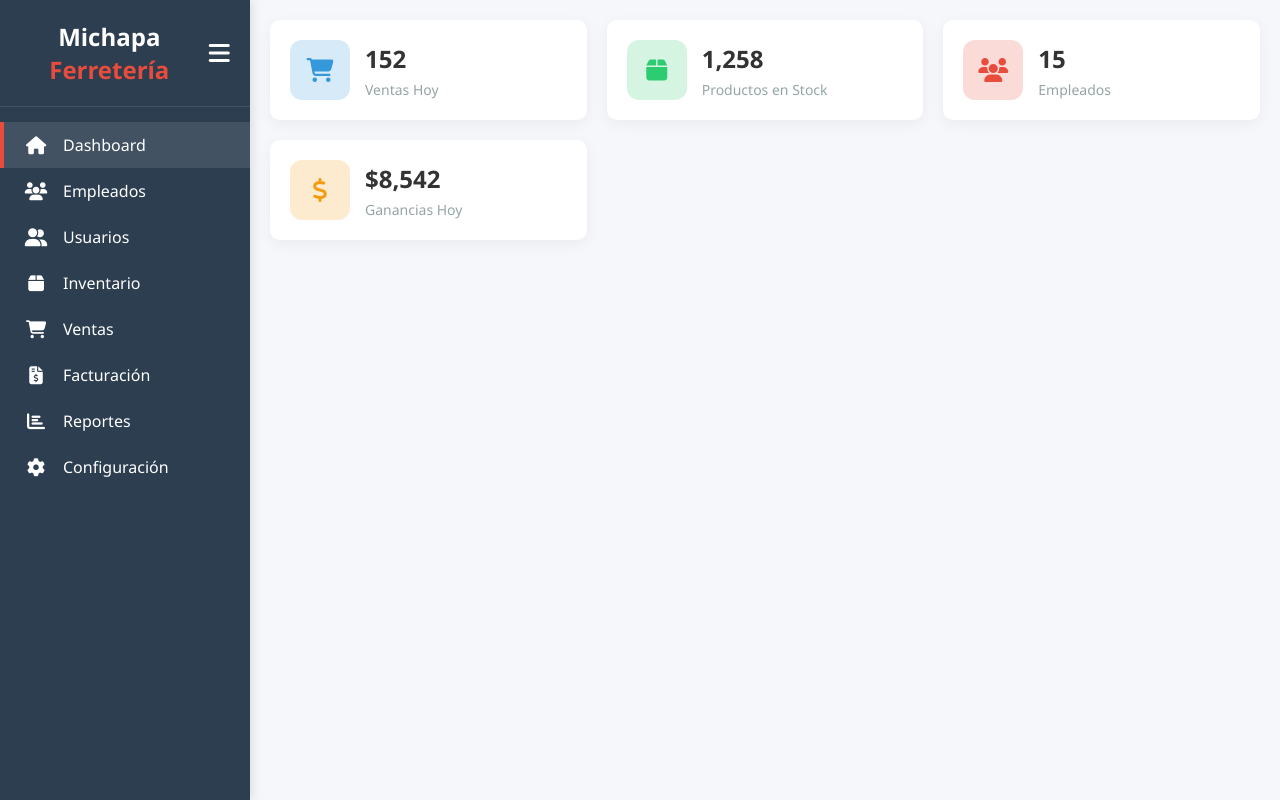
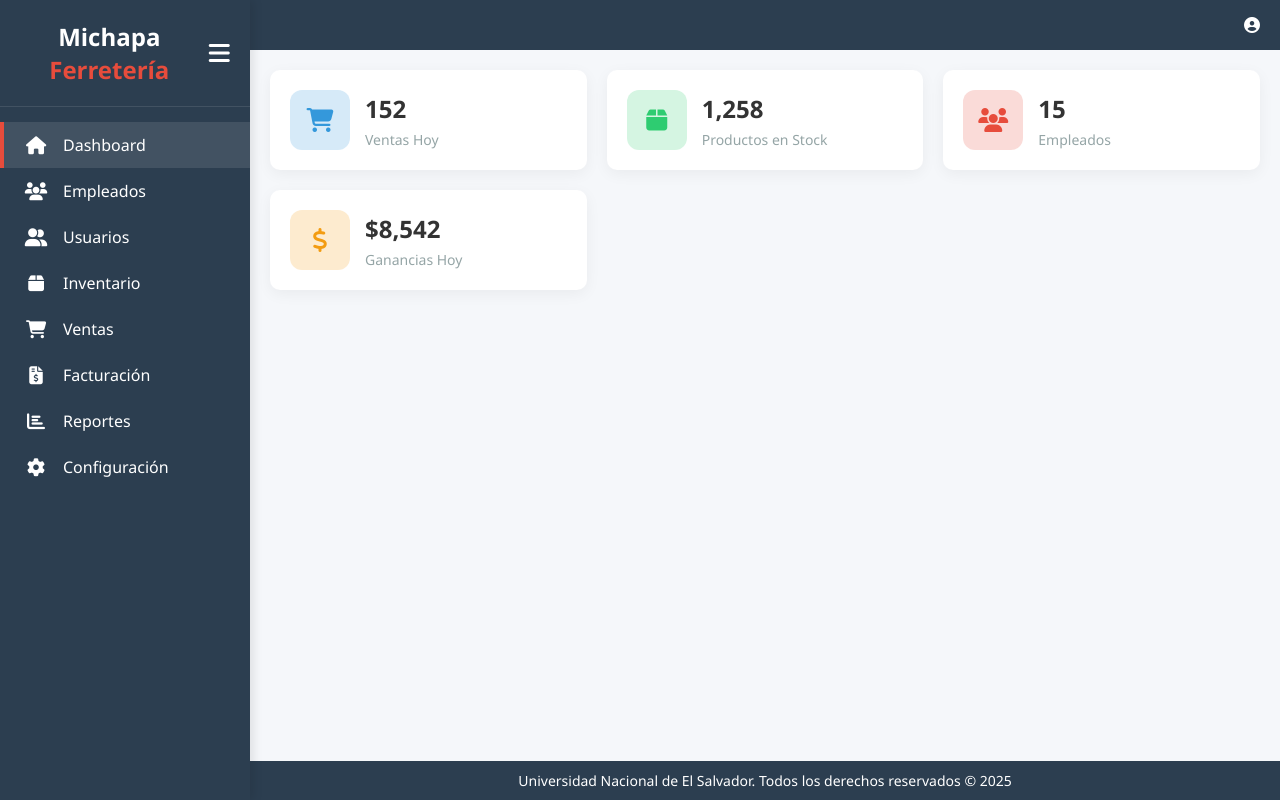
Before and after one commit to JasFerz001/FerreSys, a PHP site: page /modelos/login/Dashboard.html in a window 1280 px wide. Run offline with PHP 8.4, Linux system fonts and the light colour scheme.

Commit message:
Cambios en el Dashboard

```diff
--- a/css/menu.css
+++ b/css/menu.css
@@ -20,11 +20,19 @@
     font-family: 'Segoe UI', Tahoma, Geneva, Verdana, sans-serif;
 }
 
+/* Ajustes para que el iframe pueda ocupar todo el body */
+html,
+body {
+    height: 100%;
+    width: 100%;
+    margin: 0;
+    padding: 0;
+}
+
 body {
     background-color: #f5f7fa;
     color: var(--text);
     display: flex;
-    min-height: 100vh;
     transition: all 0.3s ease;
 }
 
@@ -147,11 +155,23 @@ body {
     cursor: pointer;
 }
 
+.sidebar.collapsed .menu-item a {
+    opacity: 0;
+    width: 0;
+    height: 0;
+    overflow: hidden;
+    display: inline-block;
+}
+
 /* Main Content */
 .main-content {
     flex: 1;
     margin-left: var(--sidebar-width);
-    padding: 20px;
+    padding-top: 50px;
+    /* espacio debajo del top-bar */
+    display: flex;
+    flex-direction: column;
+    height: 100vh;
     transition: all 0.3s ease;
 }
 
@@ -159,69 +179,33 @@ body {
     margin-left: var(--sidebar-collapsed-width);
 }
 
-/* Header */
-.header {
-    display: flex;
-    justify-content: space-between;
-    align-items: center;
-    padding: 15px 20px;
-    background: white;
-    border-radius: 8px;
-    box-shadow: 0 2px 10px rgba(0, 0, 0, 0.05);
-    margin-bottom: 20px;
+
+
+/* Iframe ocupa todo el espacio */
+#myFrame {
+    width: 100%;
+    height: 100%;
+    border: none;
+    display: none;
+    flex: 1;
 }
 
-.menu-toggle-mobile {
-    display: none;
-    background: var(--light);
-    border: none;
-    border-radius: 8px;
-    width: 40px;
-    height: 40px;
-    cursor: pointer;
-    align-items: center;
-    justify-content: center;
-    font-size: 18px;
-    color: var(--dark);
+/* Contenedor de cards para separar del top-bar y sidebar */
+.dashboard-cards-container {
+    padding-top: 20px;
+    /* espacio desde el top-bar */
+    padding-left: 20px;
+    /* espacio desde el sidebar */
+    padding-right: 20px;
+    /* margen derecho */
+    flex: 1;
 }
 
-.search-box {
-    display: flex;
-    align-items: center;
-    background: var(--light);
-    padding: 8px 15px;
-    border-radius: 20px;
-    width: 300px;
-}
-
-.search-box input {
-    border: none;
-    background: transparent;
-    outline: none;
-    width: 100%;
-    margin-left: 10px;
-}
-
-.user-profile {
-    display: flex;
-    align-items: center;
-}
-
-.user-profile img {
-    width: 40px;
-    height: 40px;
-    border-radius: 50%;
-    object-fit: cover;
-    margin-right: 10px;
-    border: 2px solid var(--accent);
-}
-
-/* Dashboard Cards */
+/* Grid de cards */
 .dashboard-cards {
     display: grid;
     grid-template-columns: repeat(auto-fit, minmax(280px, 1fr));
     gap: 20px;
-    margin-bottom: 30px;
 }
 
 .card {
@@ -282,11 +266,70 @@ body {
     font-size: 14px;
 }
 
-.sidebar.collapsed .menu-item a {
-    opacity: 0;
-    width: 0;
-    height: 0;
-    overflow: hidden;
-    display: inline-block;
-    /* mantener inline behavior */
+/* Footer */
+footer {
+    background-color: var(--primary);
+    color: white;
+    text-align: center;
+    padding: 10px 0;
+    font-size: 14px;
+    margin-top: auto;
 }
+
+/* Top bar fijo */
+.top-bar {
+    position: fixed;
+    top: 0;
+    left: var(--sidebar-width);
+    right: 0;
+    height: 50px;
+    background-color: var(--primary);
+    display: flex;
+    align-items: center;
+    justify-content: flex-end;
+    padding: 0 20px;
+    z-index: 999;
+    transition: all 0.3s ease;
+}
+
+/* Ajuste cuando el sidebar está colapsado */
+.main-content.expanded+.top-bar {
+    left: var(--sidebar-collapsed-width);
+}
+
+/* Dropdown usuario */
+.dropdown-top {
+    display: none;
+    position: absolute;
+    top: 50px;
+    right: 20px;
+    background-color: white;
+    color: var(--text);
+    border-radius: 5px;
+    box-shadow: 0 2px 10px rgba(0, 0, 0, 0.2);
+    min-width: 140px;
+    z-index: 100;
+}
+
+.dropdown-top a {
+    display: block;
+    padding: 10px;
+    text-decoration: none;
+    color: var(--text);
+}
+
+.dropdown-top a:hover {
+    background-color: var(--accent);
+    color: white;
+}
+
+/* Icono usuario superior derecho */
+#userTopIcon {
+    color: white;
+    cursor: pointer;
+    transition: color 0.2s ease;
+}
+
+#userTopIcon:hover {
+    color: var(--accent);
+}
--- a/modelos/login/Dashboard.html
+++ b/modelos/login/Dashboard.html
@@ -16,7 +16,6 @@
             <div class="logo-content">
                 <h2>Michapa <span>Ferretería</span></h2>
             </div>
-            <!-- Btn Ocultar Menu Lateral-->
             <button class="toggle-btn" id="toggle-sidebar">
                 <i class="fas fa-bars"></i>
             </button>
@@ -57,15 +56,21 @@
         </div>
     </div>
 
+    <!-- Barra superior tipo footer -->
+    <div class="top-bar">
+        <i class="fas fa-user-circle" id="userTopIcon"></i>
+        <div class="dropdown-top" id="dropdownTop">
+            <a href="../../logout.php">Cerrar Sesión</a>
+        </div>
+    </div>
+
     <!-- Main Content -->
     <div class="main-content">
+        <!-- Iframe oculto inicialmente -->
+        <iframe name="myFrame" id="myFrame" class="embed-responsive-item"></iframe>
 
-
-        <!-- Iframe oculto inicialmente -->
-        <iframe name="myFrame" id="myFrame" class="embed-responsive-item"
-            style="height: 100%; width: 100%; border: none; display: none;"></iframe>
-
-        <!-- Dashboard Cards -->
+        <!-- Contenedor de dashboard cards separado del iframe -->
+        <div class="dashboard-cards-container" id="dashboardCardsContainer">
             <div class="dashboard-cards" id="dashboardCards">
                 <div class="card stat-card">
                     <div class="icon blue">
@@ -106,27 +111,28 @@
             </div>
         </div>
 
+        <footer>
+            Universidad Nacional de El Salvador. Todos los derechos reservados &copy; 2025
+        </footer>
+    </div>
+
     <script>
         // Toggle sidebar
         const toggleButton = document.getElementById('toggle-sidebar');
         const sidebar = document.querySelector('.sidebar');
         const mainContent = document.querySelector('.main-content');
-        const toggleIcon = toggleButton.querySelector('i');
+        const topBar = document.querySelector('.top-bar');
 
         toggleButton.addEventListener('click', function () {
             sidebar.classList.toggle('collapsed');
             mainContent.classList.toggle('expanded');
 
-            if (sidebar.classList.contains('collapsed')) {
-                toggleIcon.classList.remove('fas fa-bars');
-                toggleIcon.classList.add('fas fa-bars');
-            } else {
-                toggleIcon.classList.remove('fas fa-bars');
-                toggleIcon.classList.add('fas fa-bars');
-            }
+            topBar.style.left = sidebar.classList.contains('collapsed')
+                ? 'var(--sidebar-collapsed-width)'
+                : 'var(--sidebar-width)';
         });
 
-        // Simple interactivity for menu items
+        // Menu items active
         document.querySelectorAll('.menu-item').forEach(item => {
             item.addEventListener('click', function () {
                 document.querySelectorAll('.menu-item').forEach(i => i.classList.remove('active'));
@@ -134,19 +140,31 @@
             });
         });
 
-        // Función para mostrar el iframe y ocultar las tarjetas
+        // Mostrar iframe y ocultar dashboard
         function abrirFormularios(event) {
-            event.preventDefault(); // evita que el enlace abra la página normalmente
+            event.preventDefault();
             const iframe = document.getElementById('myFrame');
-            const dashboardCards = document.getElementById('dashboardCards');
+            const dashboardCardsContainer = document.getElementById('dashboardCardsContainer');
 
-            // Mostrar iframe
             iframe.style.display = 'block';
             iframe.src = event.currentTarget.getAttribute('href');
 
-            // Ocultar dashboard
-            dashboardCards.style.display = 'none';
+            dashboardCardsContainer.style.display = 'none';
         }
+
+        // Dropdown usuario superior derecho
+        const userTopIcon = document.getElementById('userTopIcon');
+        const dropdownTop = document.getElementById('dropdownTop');
+
+        userTopIcon.addEventListener('click', () => {
+            dropdownTop.style.display = dropdownTop.style.display === 'block' ? 'none' : 'block';
+        });
+
+        document.addEventListener('click', function (event) {
+            if (!userTopIcon.contains(event.target) && !dropdownTop.contains(event.target)) {
+                dropdownTop.style.display = 'none';
+            }
+        });
     </script>
 </body>
 
```
Also changed, not shown: modelos/usuario/crear_usuario.php (+29 -1 lines). Lines whose indentation alone changed are shown as unchanged.
